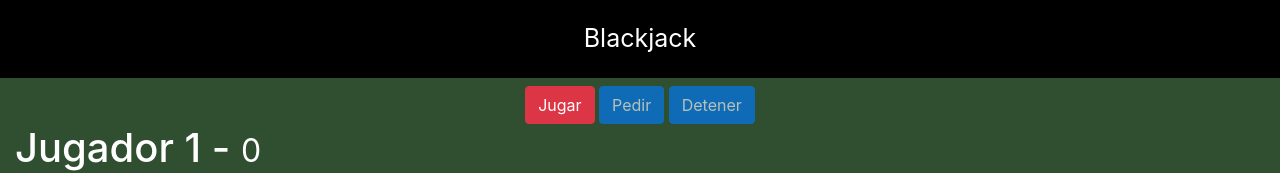
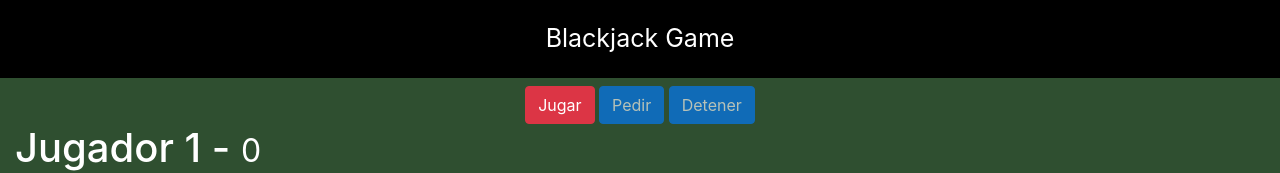
Before and after one commit to ozzbetto/blackjack, a plain HTML site: page index.html in a window 1280 px wide. Shown: the top 173 px of the page. Drawn offline with nearby package versions, Linux system fonts and the light colour scheme.

Commit message:
Update index.html

```diff
--- a/index.html
+++ b/index.html
@@ -9,7 +9,7 @@
     <link rel="stylesheet" href="assets/css/styles.css">
 </head>
 <body>
-    <header class="titulo">Blackjack</header>
+    <header class="titulo">Blackjack Game</header>
 
     <div class="row mt-2">
         <div id="divBotones" class="col text-center">
```
